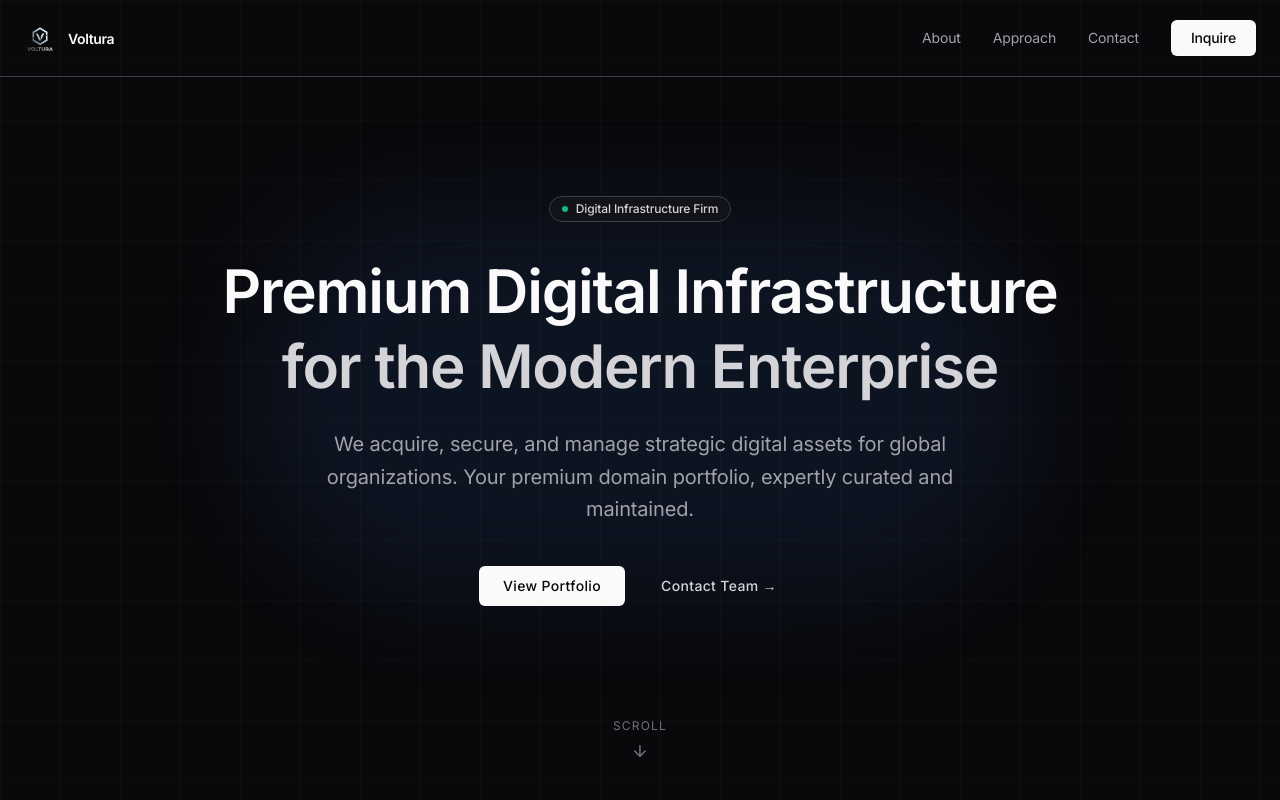
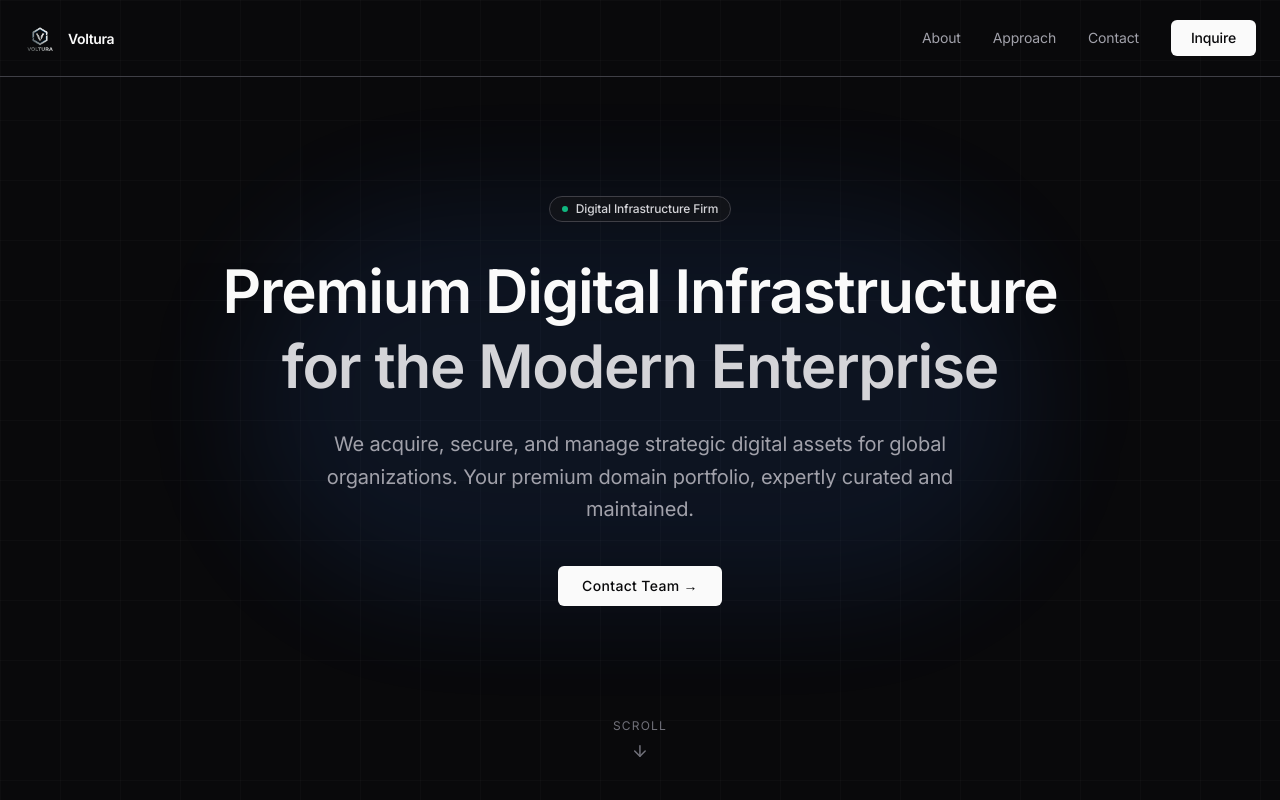
Before and after one commit to maestroatvoltura/volturatx, a Next.js app: page / in a window 1280 px wide. Shown: the top 800 px of the page. Built offline with nearby package versions, Linux system fonts and the light colour scheme.

Commit message:
Remove View Portfolio button from Hero

```diff
--- a/components/Hero.tsx
+++ b/components/Hero.tsx
@@ -42,15 +42,10 @@ export default function Hero() {
 
           {/* CTA Buttons */}
           <div className="flex flex-col sm:flex-row items-center justify-center gap-3">
-            <a
-              href="#portfolio"
-              className="px-6 py-2.5 bg-zinc-100 text-zinc-950 font-medium text-sm tracking-wide hover:bg-zinc-200 transition-all duration-200 rounded-md"
-            >
-              View Portfolio
-            </a>
+            {/* View Portfolio Button Removed - Coming Soon */}
             <a
               href="#contact"
-              className="px-6 py-2.5 text-zinc-400 font-medium text-sm tracking-wide hover:text-zinc-100 transition-all duration-200"
+              className="px-6 py-2.5 bg-zinc-100 text-zinc-950 font-medium text-sm tracking-wide hover:bg-zinc-200 transition-all duration-200 rounded-md"
             >
               Contact Team →
             </a>
```
